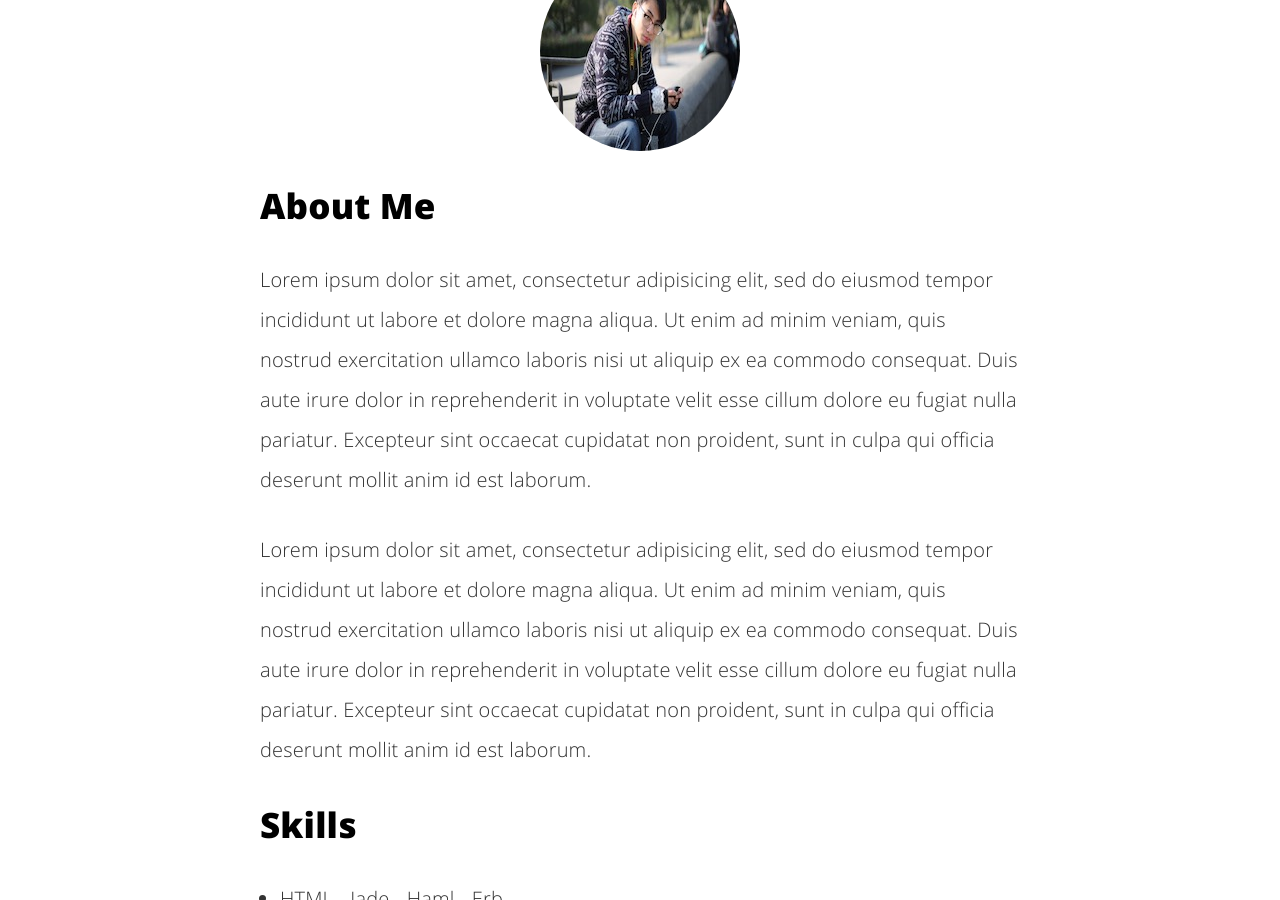
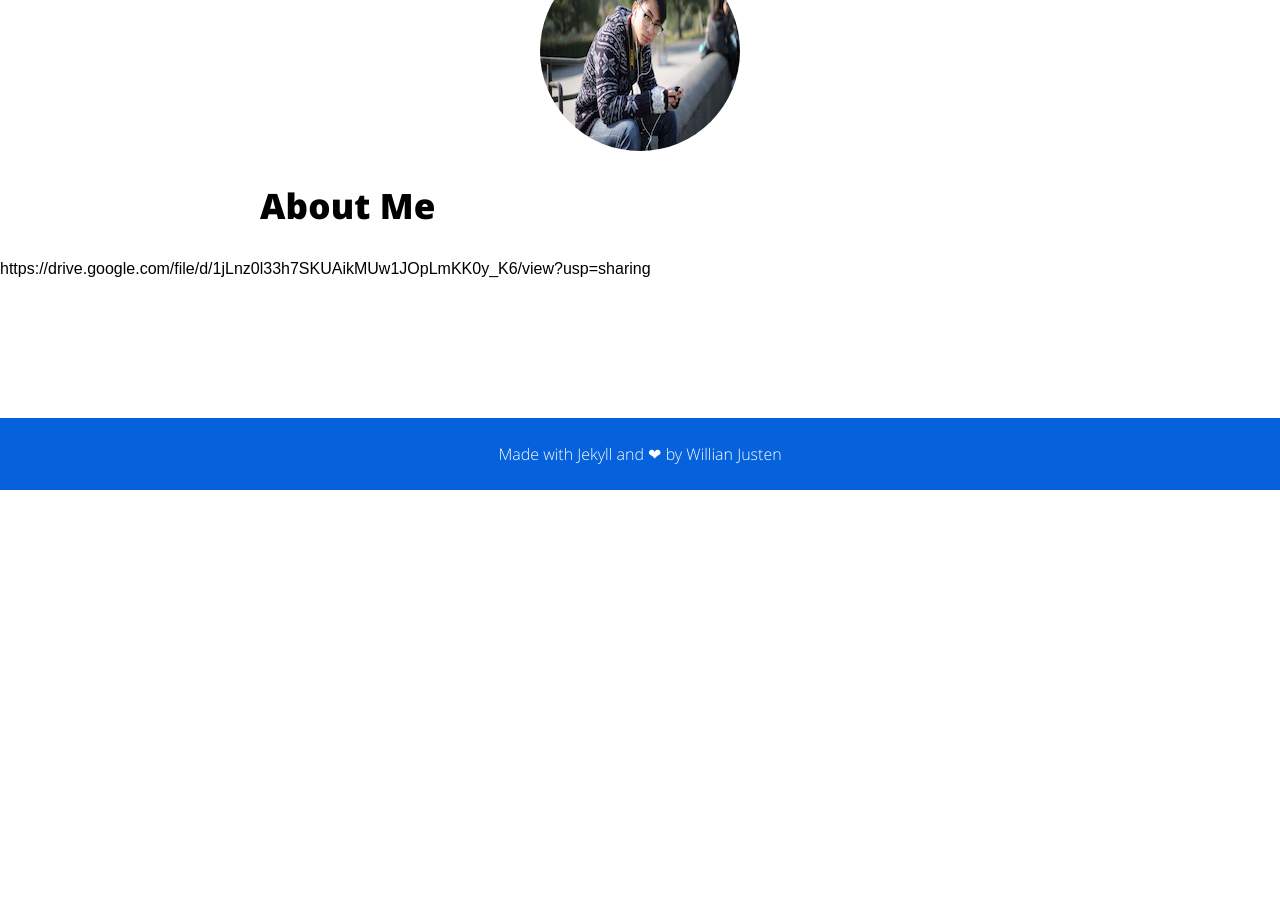
Before and after one commit to clay001/locke.github.io, a Jekyll site: the page built from about.html, in a window 1280 px wide and 900 px high, scrolled down 1019 px. Built offline with Jekyll 4.4.1, drawn with Linux system fonts in a browser that asks for light colours; after the commit the page ends 1509 px from its top, so only the background shows below that; some of the changed text lies outside the part shown.

Commit message:
new post

```diff
--- a/_config.yml
+++ b/_config.yml
@@ -48,7 +48,7 @@
   - title: Tags
     url: /tags
   - title: About Me
-    url: https://drive.google.com/file/d/1jLnz0l33h7SKUAikMUw1JOpLmKK0y_K6/view?usp=sharing
+    url: /about
 
 # exclude my node related stuff
 exclude: ['package.json', 'src', 'node_modules']
--- a/about.html
+++ b/about.html
@@ -9,45 +9,4 @@
 
 <h2>About Me</h2>
 
-<p>Lorem ipsum dolor sit amet, consectetur adipisicing elit, sed do eiusmod
-tempor incididunt ut labore et dolore magna aliqua. Ut enim ad minim veniam,
-quis nostrud exercitation ullamco laboris nisi ut aliquip ex ea commodo
-consequat. Duis aute irure dolor in reprehenderit in voluptate velit esse
-cillum dolore eu fugiat nulla pariatur. Excepteur sint occaecat cupidatat non
-proident, sunt in culpa qui officia deserunt mollit anim id est laborum.</p>
-
-
-<p>Lorem ipsum dolor sit amet, consectetur adipisicing elit, sed do eiusmod
-tempor incididunt ut labore et dolore magna aliqua. Ut enim ad minim veniam,
-quis nostrud exercitation ullamco laboris nisi ut aliquip ex ea commodo
-consequat. Duis aute irure dolor in reprehenderit in voluptate velit esse
-cillum dolore eu fugiat nulla pariatur. Excepteur sint occaecat cupidatat non
-proident, sunt in culpa qui officia deserunt mollit anim id est laborum.</p>
-
-
-<h2>Skills</h2>
-
-<ul class="skill-list">
-	<li>HTML - Jade - Haml - Erb</li>
-	<li>Design Responsivo (Mobile First)</li>
-	<li>CSS (Stylus, Sass, Less)</li>
-	<li>Css Frameworks (Bootstrap, Foundation)</li>
-	<li>Javascript (Design Patterns, Testes)</li>
-	<li>NodeJS</li>
-	<li>AngularJS - ReactJS</li>
-	<li>Grunt - Gulp - Yeoman</li>
-	<li>Git</li>
-	<li>PHP</li>
-	<li>Python</li>
-	<li>MySQL - MongoDB</li>
-	<li>Scrum and Kanban</li>
-	<li>TDD e Continuous Integration</li>
-</ul>
-
-<h2>Projetos</h2>
-
-<ul>
-	<li><a href="https://github.com/">Lorem Lorem</a></li>
-	<li><a href="https://github.com/">Ipsum Dolor</a></li>
-	<li><a href="https://github.com/">Dolor Lorem</a></li>
-</ul>
+https://drive.google.com/file/d/1jLnz0l33h7SKUAikMUw1JOpLmKK0y_K6/view?usp=sharing
```
Also changed, not shown: 2 other files.
